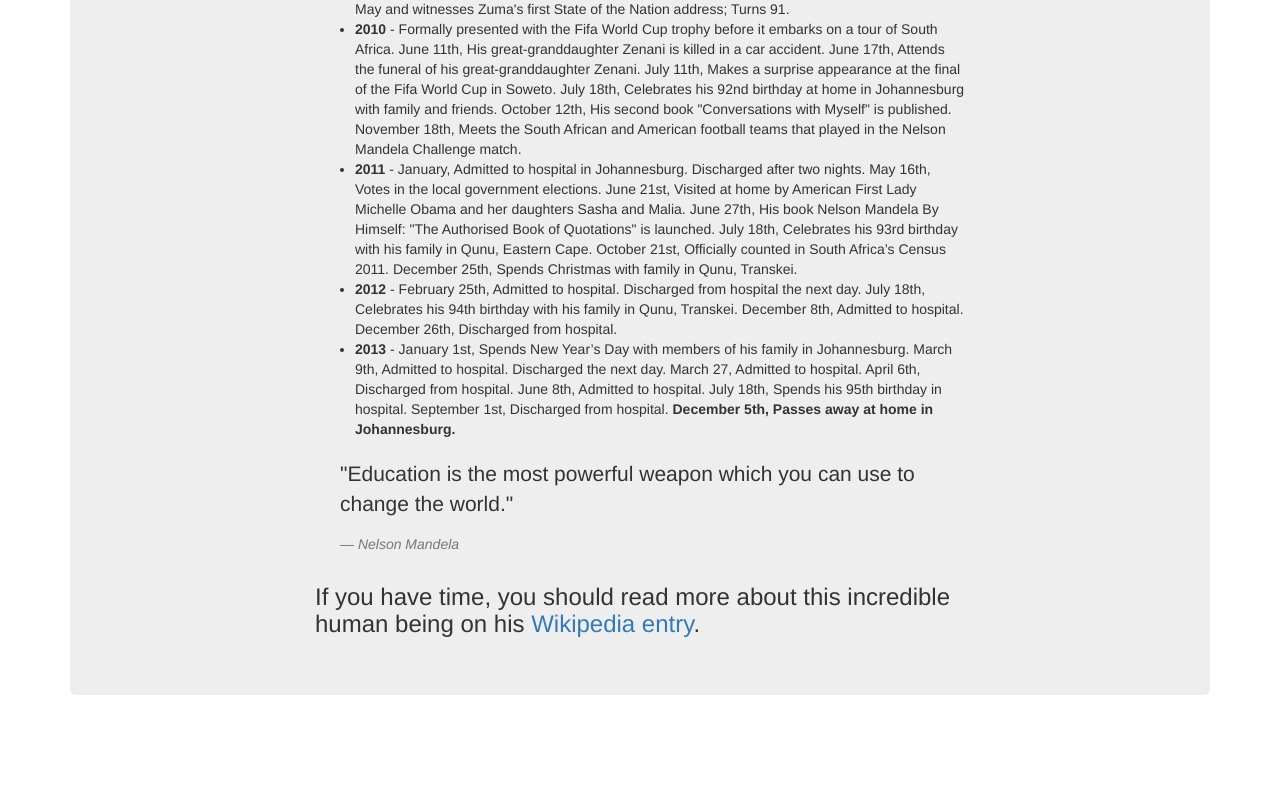
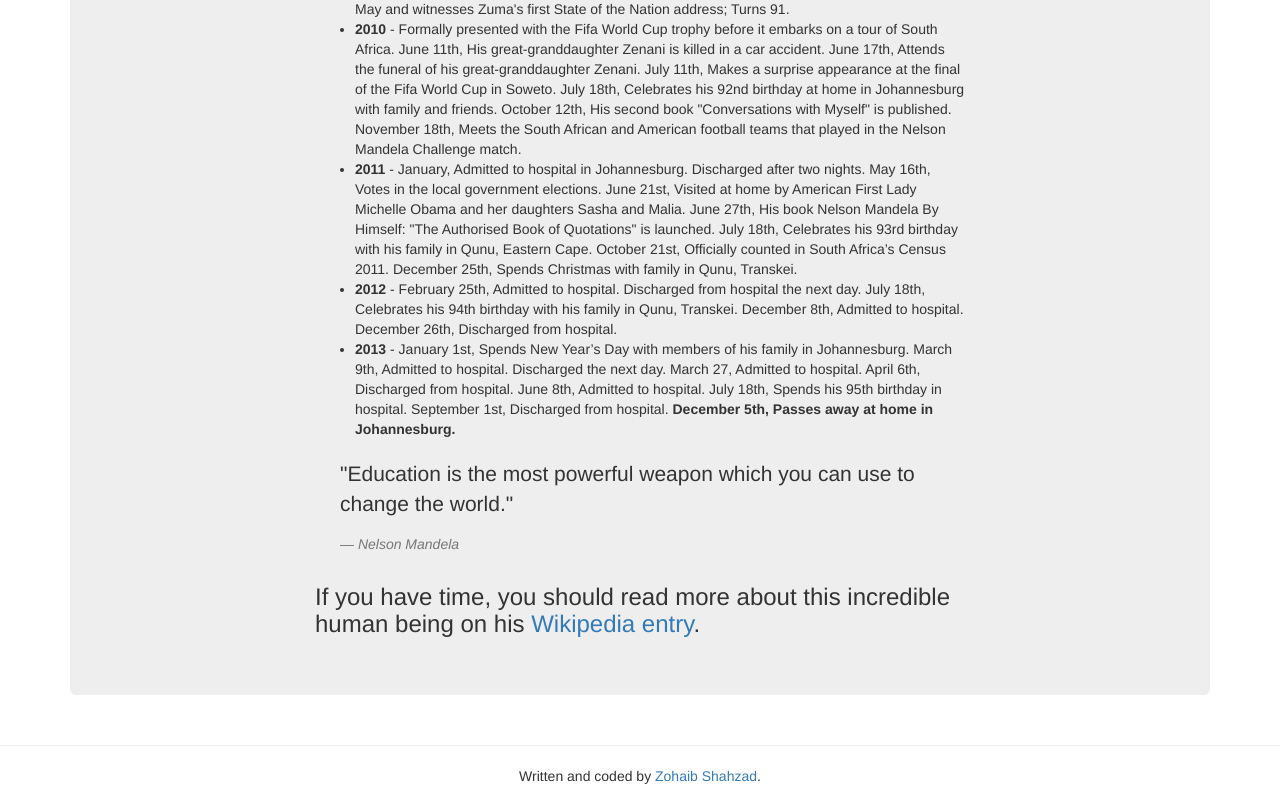
Before and after one commit to Hollow27/Tribute-Page.V2-Nelson-Mandela, a plain HTML site: page index.html in a window 1280 px wide. Shown: the part 2001-2797 px from the top of the page. Before the commit the page ends 2726 px from the top, so only its background shows below. Drawn offline with nearby package versions, Linux system fonts and the light colour scheme.

Commit message:
Added footer class

```diff
--- a/index.html
+++ b/index.html
@@ -96,9 +96,10 @@ feature.
          </div>
        </div>
 
-
-
-
+       <footer class="text-center">
+          <hr>
+          <p>Written and coded by <a href="https://www.github.com/hollow27" target="_blank">Zohaib Shahzad</a>.</p>
+       </footer>
 
        <!-- jQuery (necessary for Bootstrap's JavaScript plugins) -->
         <script src="https://ajax.googleapis.com/ajax/libs/jquery/1.11.3/jquery.min.js"></script>
```
